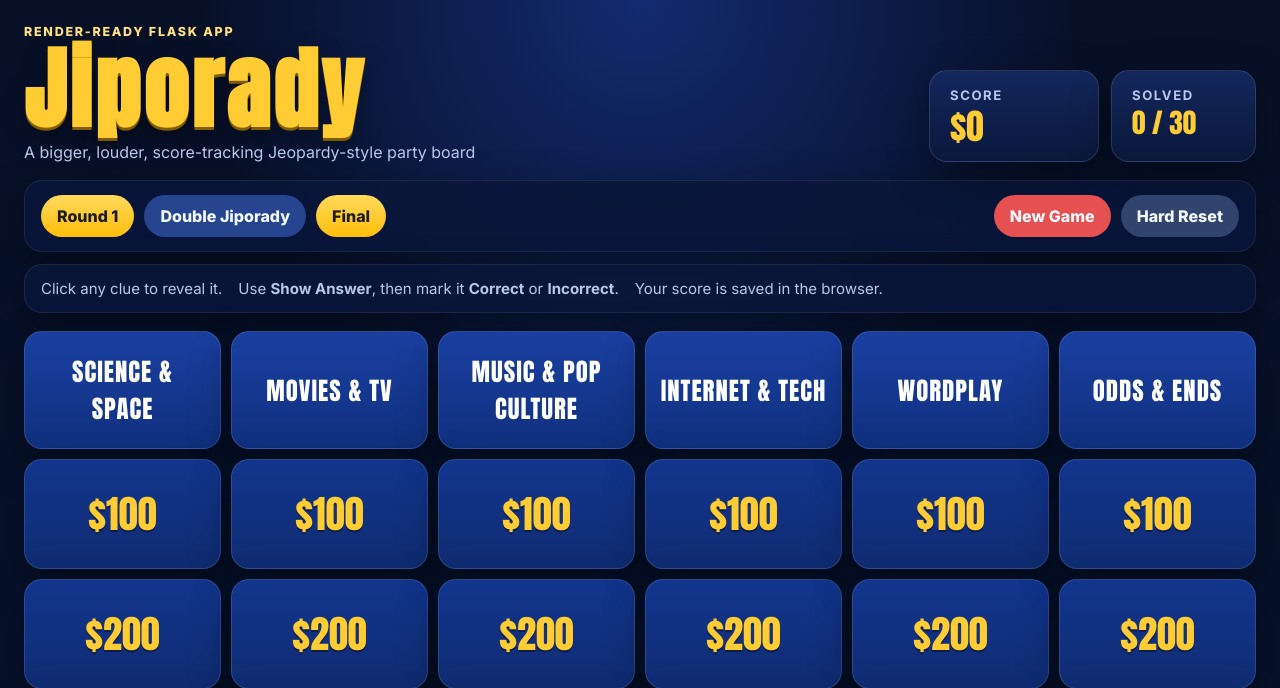
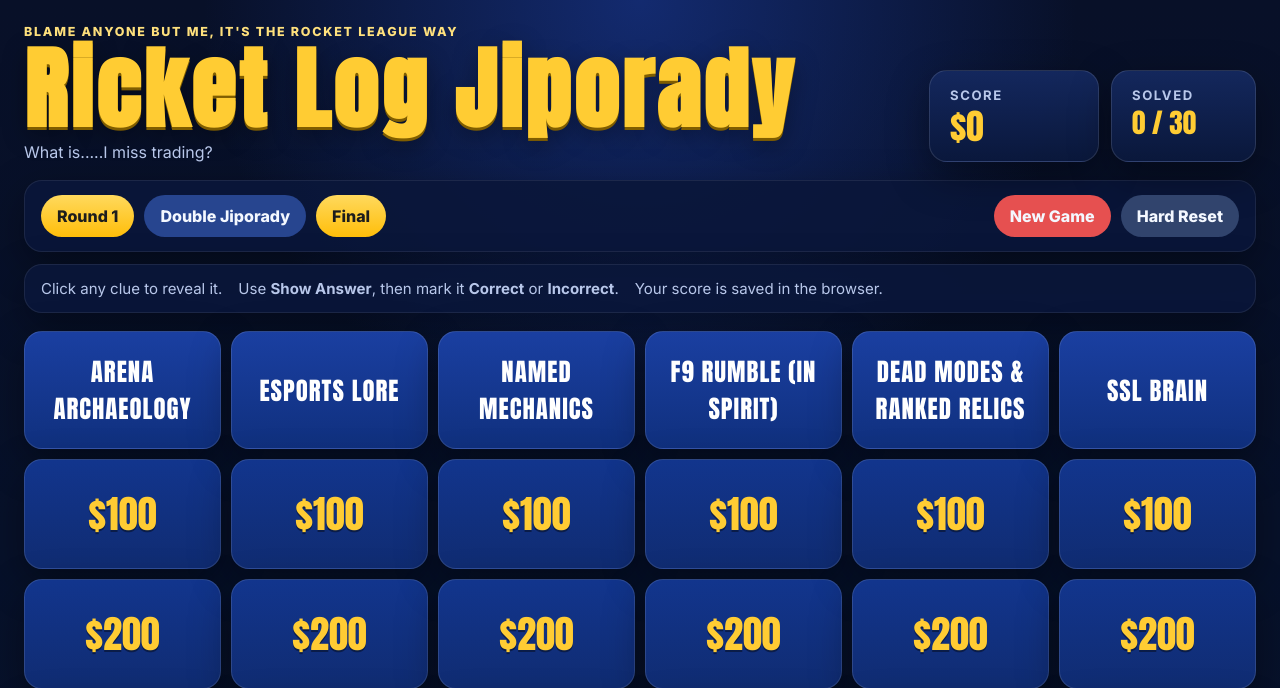
Before and after one commit to shnider42/jiporady, a Flask app: page / in a window 1280 px wide. Shown: the top 688 px of the page. Run offline with Flask 3, Linux system fonts and the light colour scheme.

Commit message:
new rocket league

```diff
--- a/promptardy/app.py
+++ b/promptardy/app.py
@@ -7,70 +7,70 @@ app.config["JSON_SORT_KEYS"] = False
 app.secret_key = os.environ.get("SECRET_KEY", "dev-only-secret-key")
 
 GAME_DATA = {
-    "title": "Jiporady",
-    "subtitle": "A bigger, louder, score-tracking Jeopardy-style party board",
+    "title": "Ricket Log Jiporady",
+    "subtitle": "What is.....I miss trading?",
     "rounds": {
         "round_1": {
             "name": "Round 1",
             "categories": [
                 {
-                    "title": "Science & Space",
+                    "title": "Arena Archaeology",
                     "clues": [
-                        {"value": 100, "question": "This planet is famous for its rings.", "answer": "What is Saturn?"},
-                        {"value": 200, "question": "The force that keeps planets orbiting stars and keeps your feet on the ground.", "answer": "What is gravity?"},
-                        {"value": 300, "question": "This part of the cell contains most of its DNA.", "answer": "What is the nucleus?"},
-                        {"value": 400, "question": "The speed of light in a vacuum is about 186,000 of these per second.", "answer": "What are miles?"},
-                        {"value": 500, "question": "Named after an Italian physicist, this paradox involves why we have not yet clearly detected extraterrestrial civilizations.", "answer": "What is the Fermi paradox?"},
+                        {"value": 100, "question": "This throwback arena recreates the recessed side-wall goal style of Rocket League's predecessor.", "answer": "What is Throwback Stadium?"},
+                        {"value": 200, "question": "This oddball arena is best known for the giant pillars sitting on the field.", "answer": "What is Pillars?"},
+                        {"value": 300, "question": "This Rocket Labs arena featured an opening in the floor beneath the field, making reads and recoveries especially cursed.", "answer": "What is Underpass?"},
+                        {"value": 400, "question": "Before standardization, this desert-themed arena had a famously non-standard shape and weird bounces.", "answer": "What is Wasteland?"},
+                        {"value": 500, "question": "Before it was rebuilt to standard dimensions, this futuristic arena had elevated side platforms and a far stranger layout.", "answer": "What is Neo Tokyo?"},
                     ],
                 },
                 {
-                    "title": "Movies & TV",
+                    "title": "Esports Lore",
                     "clues": [
-                        {"value": 100, "question": "This blue-skinned group lives on Pandora in James Cameron's blockbuster franchise.", "answer": "Who are the Na'vi?"},
-                        {"value": 200, "question": "The sitcom 'The Office' is set mainly in this Pennsylvania city.", "answer": "What is Scranton?"},
-                        {"value": 300, "question": "In 'Breaking Bad,' Walter White starts out teaching this high school subject.", "answer": "What is chemistry?"},
-                        {"value": 400, "question": "The 1999 sci-fi film in which Neo learns reality is simulated.", "answer": "What is 'The Matrix'?"},
-                        {"value": 500, "question": "This Korean filmmaker directed the Best Picture winner 'Parasite.'", "answer": "Who is Bong Joon-ho?"},
+                        {"value": 100, "question": "This caster delivered the immortal call, 'THIS IS ROCKET LEAGUE!' after jstn's zero-second equalizer.", "answer": "Who is Shogun?"},
+                        {"value": 200, "question": "Before becoming the Dignitas dynasty, the Kaydop-Turbo-ViolentPanda roster played under this org name.", "answer": "What is Gale Force eSports?"},
+                        {"value": 300, "question": "This player substituted for Northern Gaming at the Season 3 World Championship and won the title.", "answer": "Who is Turbopolsa?"},
+                        {"value": 400, "question": "This org won RLCS Season 1 with the roster of Kronovi, Lachinio, and 0ver Zer0.", "answer": "What is iBUYPOWER Cosmic?"},
+                        {"value": 500, "question": "After their breakout run as Team Queso, Rise, Joyo, and Vatira were signed by this org.", "answer": "What is Moist Esports?"},
                     ],
                 },
                 {
-                    "title": "Music & Pop Culture",
+                    "title": "Named Mechanics",
                     "clues": [
-                        {"value": 100, "question": "Taylor Swift started out mainly in this music genre before becoming a pop powerhouse.", "answer": "What is country?"},
-                        {"value": 200, "question": "This artist released the album 'Renaissance' in 2022.", "answer": "Who is Beyoncé?"},
-                        {"value": 300, "question": "The K-pop group featuring RM, Jin, Suga, j-hope, Jimin, V, and Jung Kook.", "answer": "Who are BTS?"},
-                        {"value": 400, "question": "In 2024, this pop star's album 'The Tortured Poets Department' broke major streaming records.", "answer": "Who is Taylor Swift?"},
-                        {"value": 500, "question": "The rapper born Aubrey Graham is better known by this stage name.", "answer": "Who is Drake?"},
+                        {"value": 100, "question": "This flick, named after a content creator and pro, uses a backflip-style pop from a dribble.", "answer": "What is a musty flick?"},
+                        {"value": 200, "question": "This mechanic, named after a freestyler, involves a dramatic air-roll-heavy wrap before releasing the ball.", "answer": "What is a breezi flick?"},
+                        {"value": 300, "question": "This pinch, named after an early pro, is usually generated off the wall or wall-floor seam for absurd speed.", "answer": "What is a Kuxir pinch?"},
+                        {"value": 400, "question": "This ultra-fast landing acceleration trick usually starts by touching down with one wheel before dashing forward.", "answer": "What is a zap dash?"},
+                        {"value": 500, "question": "This recovery mechanic chains repeated dash-like bursts along a vertical surface to maintain or gain speed.", "answer": "What is a wall dash?"},
                     ],
                 },
                 {
-                    "title": "Internet & Tech",
+                    "title": "F9 Rumble (in spirit)",
                     "clues": [
-                        {"value": 100, "question": "The 'www' in a website stands for this three-word phrase.", "answer": "What is World Wide Web?"},
-                        {"value": 200, "question": "This company created the iPhone.", "answer": "What is Apple?"},
-                        {"value": 300, "question": "This open-source operating system kernel was created by Linus Torvalds.", "answer": "What is Linux?"},
-                        {"value": 400, "question": "In networking, 'HTTP' stands for this.", "answer": "What is Hypertext Transfer Protocol?"},
-                        {"value": 500, "question": "This version-control platform, now owned by Microsoft, is where countless developers host repositories.", "answer": "What is GitHub?"},
+                        {"value": 100, "question": "Despite his thorny exterior, he's actually a softie on the inside, and kind of a good dude. Don't chirp him though", "answer": "Who is Data?"},
+                        {"value": 200, "question": "This person made the F9 logo", "answer": "Who is Jeter?"},
+                        {"value": 300, "question": "This phrase is uttered by shnider often enough he has been scolded for it", "answer": "What is 'I'm sorry'?  ('For a brick, he flew pretty good', also counts)"},
+                        {"value": 400, "question": "This person is most often hanging around the f9 chat", "answer": "Whoever you think it is ;)"},
+                        {"value": 500, "question": "This F9 member was the first (and so far only) champion of an F9 hosted tournament", "answer": "Who is Zetch?"},
                     ],
                 },
                 {
-                    "title": "Wordplay",
+                    "title": "Dead Modes & Ranked Relics",
                     "clues": [
-                        {"value": 100, "question": "A word that means the opposite of another word.", "answer": "What is an antonym?"},
-                        {"value": 200, "question": "A figure of speech comparing two unlike things using 'like' or 'as.'", "answer": "What is a simile?"},
-                        {"value": 300, "question": "A word formed from the first letters of a phrase, like NASA.", "answer": "What is an acronym?"},
-                        {"value": 400, "question": "This punctuation mark can show possession or create a contraction.", "answer": "What is an apostrophe?"},
-                        {"value": 500, "question": "This 5-letter word can mean either to guide a horse or to reduce spending; spelling stays the same, pronunciation changes.", "answer": "What is rein / reign?"},
+                        {"value": 100, "question": "This retired ranked playlist was 3v3, but every player had to queue alone.", "answer": "What is Solo Standard?"},
+                        {"value": 200, "question": "This experimental playlist name was used for unusual arenas before some ideas were standardized or retired.", "answer": "What is Rocket Labs?"},
+                        {"value": 300, "question": "This extra mode swaps the ball for a puck and rewards wall reads and awkward pinches.", "answer": "What is Snow Day?"},
+                        {"value": 400, "question": "This extra mode gives players randomized power-ups like plunger, spikes, and boxing glove.", "answer": "What is Rumble?"},
+                        {"value": 500, "question": "This predecessor title, often shortened to an acronym by veterans, came before Rocket League on PlayStation 3.", "answer": "What is Supersonic Acrobatic Rocket-Powered Battle-Cars?"},
                     ],
                 },
                 {
-                    "title": "Odds & Ends",
+                    "title": "SSL Brain",
                     "clues": [
-                        {"value": 100, "question": "The largest ocean on Earth.", "answer": "What is the Pacific Ocean?"},
-                        {"value": 200, "question": "A standard die has this many total sides.", "answer": "What is 6?"},
-                        {"value": 300, "question": "This board game asks you to pass Go and collect $200.", "answer": "What is Monopoly?"},
-                        {"value": 400, "question": "The chess piece that can move in an L-shape.", "answer": "What is the knight?"},
-                        {"value": 500, "question": "In Roman numerals, this letter represents 500.", "answer": "What is D?"},
+                        {"value": 100, "question": "This form of defense means staying goal side, matching the attacker's path, and delaying rather than diving.", "answer": "What is shadow defense?"},
+                        {"value": 200, "question": "This pressure concept means moving up behind a kickoff teammate, expecting a favorable 50.", "answer": "What is cheating up?"},
+                        {"value": 300, "question": "This type of challenge is thrown without full commitment mainly to force a rushed touch or flick.", "answer": "What is a fake challenge?"},
+                        {"value": 400, "question": "High-level rotations usually route through this side of the goal because it preserves better coverage and angles.", "answer": "What is the back post?"},
+                        {"value": 500, "question": "This suffocating pressure style revolves around stealing the opponent's corner and midfield pads so they cannot fully reset.", "answer": "What is boost starving?"},
                     ],
                 },
             ],
@@ -79,72 +79,72 @@ GAME_DATA = {
             "name": "Double Jiporady",
             "categories": [
                 {
-                    "title": "World History",
+                    "title": "Patch History & Platform Shifts",
                     "clues": [
-                        {"value": 200, "question": "This wall came down in 1989, symbolizing the decline of Soviet control in Eastern Europe.", "answer": "What is the Berlin Wall?"},
-                        {"value": 400, "question": "This French military leader crowned himself emperor in 1804.", "answer": "Who is Napoleon Bonaparte?"},
-                        {"value": 600, "question": "The ship on which the Pilgrims crossed the Atlantic in 1620.", "answer": "What is the Mayflower?"},
-                        {"value": 800, "question": "The conflict from 1914 to 1918 that was once called the Great War.", "answer": "What is World War I?"},
-                        {"value": 1000, "question": "The 1215 English document often cited as limiting the king's power.", "answer": "What is the Magna Carta?"},
+                        {"value": 200, "question": "Rocket League officially went free-to-play in this year.", "answer": "What is 2020?"},
+                        {"value": 400, "question": "Before it was delisted for new buyers on PC, Rocket League was mainly sold on this storefront.", "answer": "What is Steam?"},
+                        {"value": 600, "question": "In 2019, Psyonix was acquired by this company.", "answer": "What is Epic Games?"},
+                        {"value": 800, "question": "Randomized paid crates were replaced by this item-reveal system.", "answer": "What are Blueprints?"},
+                        {"value": 1000, "question": "This player-to-player feature was removed from Rocket League in late 2023.", "answer": "What is trading?"},
                     ],
                 },
                 {
-                    "title": "Video Games",
+                    "title": "Numbers Only Sickos Know",
                     "clues": [
-                        {"value": 200, "question": "Nintendo's mustachioed mascot who often rescues Princess Peach.", "answer": "Who is Mario?"},
-                        {"value": 400, "question": "This sandbox game by Mojang lets players build with blocks and fight the Ender Dragon.", "answer": "What is Minecraft?"},
-                        {"value": 600, "question": "The legendary sword often wielded by Link in 'The Legend of Zelda.'", "answer": "What is the Master Sword?"},
-                        {"value": 800, "question": "This 2023 game by Larian Studios swept many Game of the Year awards and is based on Dungeons & Dragons.", "answer": "What is Baldur's Gate 3?"},
-                        {"value": 1000, "question": "The company behind the PlayStation console brand.", "answer": "What is Sony?"},
+                        {"value": 200, "question": "A single small boost pad gives exactly this amount of boost.", "answer": "What is 12?"},
+                        {"value": 400, "question": "After the first jump, your dodge remains available for about this many seconds before it expires.", "answer": "What is 1.5 seconds?"},
+                        {"value": 600, "question": "After a demolition, a player respawns after this many seconds.", "answer": "What is 3 seconds?"},
+                        {"value": 800, "question": "A Rocket League car's maximum speed is roughly this many Unreal units per second.", "answer": "What is 2300 uu/s?"},
+                        {"value": 1000, "question": "This number, at the game's release, was the amount of boost shown on the bottom right when you first spawn", "answer": "What is 33?"},
                     ],
                 },
                 {
-                    "title": "Books & Authors",
+                    "title": "Training, Workshop & Tools",
                     "clues": [
-                        {"value": 200, "question": "She wrote 'Pride and Prejudice.'", "answer": "Who is Jane Austen?"},
-                        {"value": 400, "question": "This author created Middle-earth and wrote 'The Hobbit.'", "answer": "Who is J.R.R. Tolkien?"},
-                        {"value": 600, "question": "In George Orwell's 'Animal Farm,' this farm animal becomes a dictator-like figure.", "answer": "Who is Napoleon the pig?"},
-                        {"value": 800, "question": "This American writer created Captain Ahab and wrote 'Moby-Dick.'", "answer": "Who is Herman Melville?"},
-                        {"value": 1000, "question": "The literary term for a story's underlying moral or central idea.", "answer": "What is a theme?"},
+                        {"value": 200, "question": "This built-in mode lets players share codes for custom shot sequences.", "answer": "What is Custom Training?"},
+                        {"value": 400, "question": "This community-made PC mod is famous for adding advanced free play and training features.", "answer": "What is BakkesMod?"},
+                        {"value": 600, "question": "On PC, many custom rings and dribble maps became popular through this platform feature.", "answer": "What is the Steam Workshop?"},
+                        {"value": 800, "question": "These custom maps are especially associated with aerial pathing through floating checkpoints.", "answer": "What are rings maps?"},
+                        {"value": 1000, "question": "This custom map series is built around controlled ground possession through obstacle courses.", "answer": "What is Dribble Challenge?"},
                     ],
                 },
                 {
-                    "title": "Sports",
+                    "title": "Inventory, Items & Cosmetics",
                     "clues": [
-                        {"value": 200, "question": "This sport uses terms like birdie, eagle, and bogey.", "answer": "What is golf?"},
-                        {"value": 400, "question": "The number of players on the field for one soccer team at a time, including the goalkeeper.", "answer": "What is 11?"},
-                        {"value": 600, "question": "This NBA legend was nicknamed 'His Airness.'", "answer": "Who is Michael Jordan?"},
-                        {"value": 800, "question": "The trophy awarded to the NHL playoff champion.", "answer": "What is the Stanley Cup?"},
-                        {"value": 1000, "question": "In baseball statistics, this abbreviation measures runs batted in.", "answer": "What is RBI?"},
+                        {"value": 200, "question": "Before Credits became the main premium currency, players used these to open crates.", "answer": "What are Keys?"},
+                        {"value": 400, "question": "Item labels like Striker, Scorer, and Sweeper belong to this stat-tracking system.", "answer": "What are Certifications?"},
+                        {"value": 600, "question": "Titanium White, Black, and Crimson are examples of this type of item variant.", "answer": "What are painted items?"},
+                        {"value": 800, "question": "Items in the esports shop are purchased with this special currency.", "answer": "What are Esports Tokens?"},
+                        {"value": 1000, "question": "This inventory system lets players exchange multiple lower-rarity items for one higher-rarity item.", "answer": "What is the trade-in system?"},
                     ],
                 },
                 {
-                    "title": "Hard Science",
+                    "title": "Competitive Systems & Rank History",
                     "clues": [
-                        {"value": 200, "question": "H2O is the chemical formula for this substance.", "answer": "What is water?"},
-                        {"value": 400, "question": "This branch of physics studies heat, work, temperature, and energy transfer.", "answer": "What is thermodynamics?"},
-                        {"value": 600, "question": "On the pH scale, values below 7 describe substances that are this.", "answer": "What is acidic?"},
-                        {"value": 800, "question": "This subatomic particle has a negative electric charge.", "answer": "What is an electron?"},
-                        {"value": 1000, "question": "This scientist proposed the uncertainty principle.", "answer": "Who is Werner Heisenberg?"},
+                        {"value": 200, "question": "This hidden number is the rating system most players refer to when talking about matchmaking progress.", "answer": "What is MMR?"},
+                        {"value": 400, "question": "Before Supersonic Legend was introduced, this was Rocket League's highest rank.", "answer": "What is Grand Champion?"},
+                        {"value": 600, "question": "This rank tier sits above Champion and below Supersonic Legend in the modern ladder.", "answer": "What is Grand Champion?"},
+                        {"value": 800, "question": "In the RLCS open era, teams often have to survive these events before reaching a regional main event.", "answer": "What are open qualifiers?"},
+                        {"value": 1000, "question": "This tournament format advances or eliminates teams after a set number of wins or losses, and is common in RLCS events.", "answer": "What is a Swiss stage?"},
                     ],
                 },
                 {
-                    "title": "2000s-2020s Pop Culture",
+                    "title": "Shot Types & Offensive Concepts",
                     "clues": [
-                        {"value": 200, "question": "This HBO fantasy series ended in 2019 after eight seasons.", "answer": "What is 'Game of Thrones'?"},
-                        {"value": 400, "question": "The Marvel film event in which many heroes reunite after 'Infinity War.'", "answer": "What is 'Avengers: Endgame'?"},
-                        {"value": 600, "question": "This social media app, centered on short-form vertical video, exploded globally in the late 2010s and early 2020s.", "answer": "What is TikTok?"},
-                        {"value": 800, "question": "This 2023 film directed by Greta Gerwig turned a Mattel doll into a box office phenomenon.", "answer": "What is 'Barbie'?"},
-                        {"value": 1000, "question": "This rapper, born Kendrick Lamar Duckworth, won a Pulitzer Prize for Music for 'DAMN.'", "answer": "Who is Kendrick Lamar?"},
+                        {"value": 200, "question": "A goal scored by playing the ball off the backboard and then hitting it again is called this.", "answer": "What is a double tap?"},
+                        {"value": 400, "question": "This offensive read involves jumping before the pass or clear actually arrives.", "answer": "What is a prejump?"},
+                        {"value": 600, "question": "This dribble move uses a sharp change of direction across the ball to beat a defender.", "answer": "What is a cut?"},
+                        {"value": 800, "question": "This ground shot wraps around the outside of the ball from the side for a powerful finish.", "answer": "What is a hook shot?"},
+                        {"value": 1000, "question": "This controlled first touch is taken mainly to keep possession rather than to boom the ball away.", "answer": "What is a catch?"},
                     ],
                 },
             ],
         },
     },
     "final": {
-        "category": "Final Jiporady: Pop Culture + Tech",
-        "question": "This 1999 sci-fi film shares its title with a mathematical structure used in computer science and linear algebra; the movie's title was borrowed from a William Gibson term.",
-        "answer": "What is 'The Matrix'?"
+        "category": "Final Jiporady: Rocket League Esports Lore",
+        "question": "In one of RLCS's most famous moments, jstn.'s zero-second goal in the Season 5 World Championship forced overtime against this eventual world champion team.",
+        "answer": "What is Dignitas?"
     },
 }
 
--- a/promptardy/templates/index.html
+++ b/promptardy/templates/index.html
@@ -13,7 +13,7 @@
     <div class="page-shell">
         <header class="hero">
             <div>
-                <p class="eyebrow">Render-ready Flask app</p>
+                <p class="eyebrow">Blame anyone but me, it's the Rocket League way</p>
                 <h1>{{ title }}</h1>
                 <p class="subtitle">{{ subtitle }}</p>
             </div>
```
